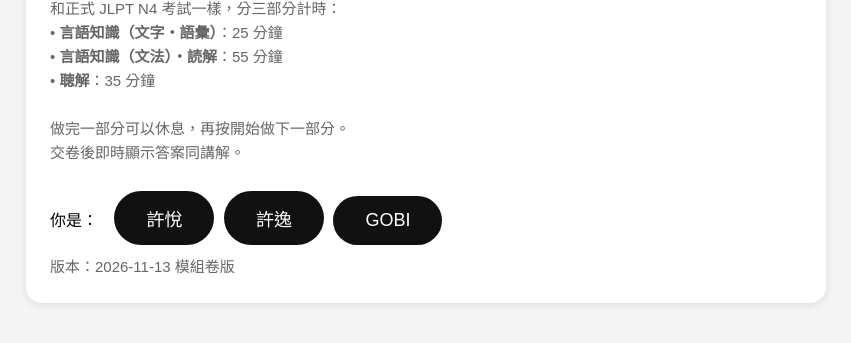
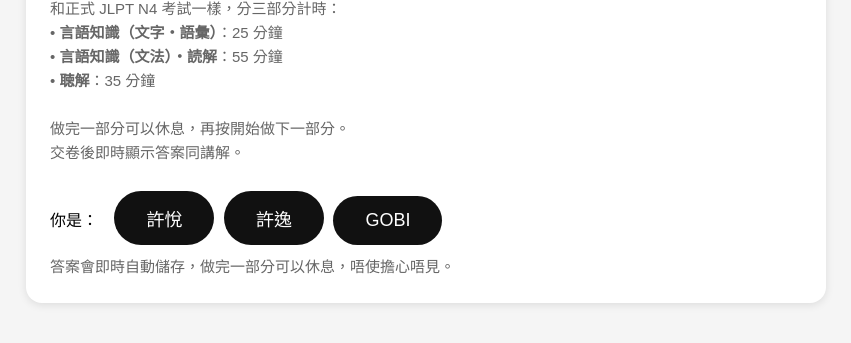
Before and after one commit to VJHOHOHO/jlpt-daily, a plain HTML site: page mock-exam.html in a window 1280 px wide. Shown: the part 171-514 px from the top of the page, without its empty margins (214-1065 px from the left). Drawn offline with Linux system fonts and the light colour scheme.

Commit message:
模組卷頁：版本標籤改為自動儲存提示

```diff
--- a/mock-exam.html
+++ b/mock-exam.html
@@ -377,7 +377,7 @@ window.addEventListener('load', function(){
   if(card && !document.getElementById('verTag')){
     var v = document.createElement('div');
     v.id = 'verTag'; v.className = 'hint'; v.style.marginTop = '10px';
-    v.textContent = '版本：2026-11-13 模組卷版';
+    v.textContent = '答案會即時自動儲存，做完一部分可以休息，唔使擔心唔見。';
     card.appendChild(v);
   }
   if(card && currentUser && !document.getElementById('resumeBtn')){
```
